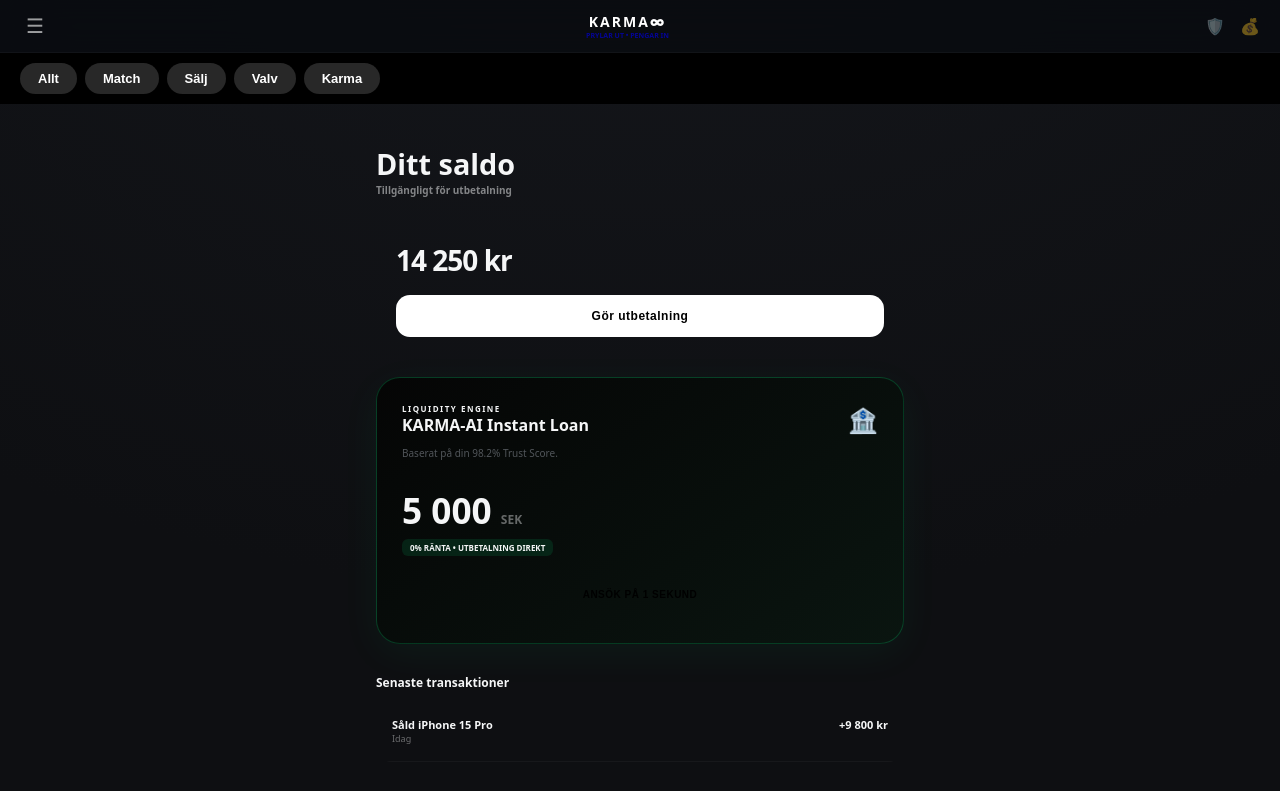
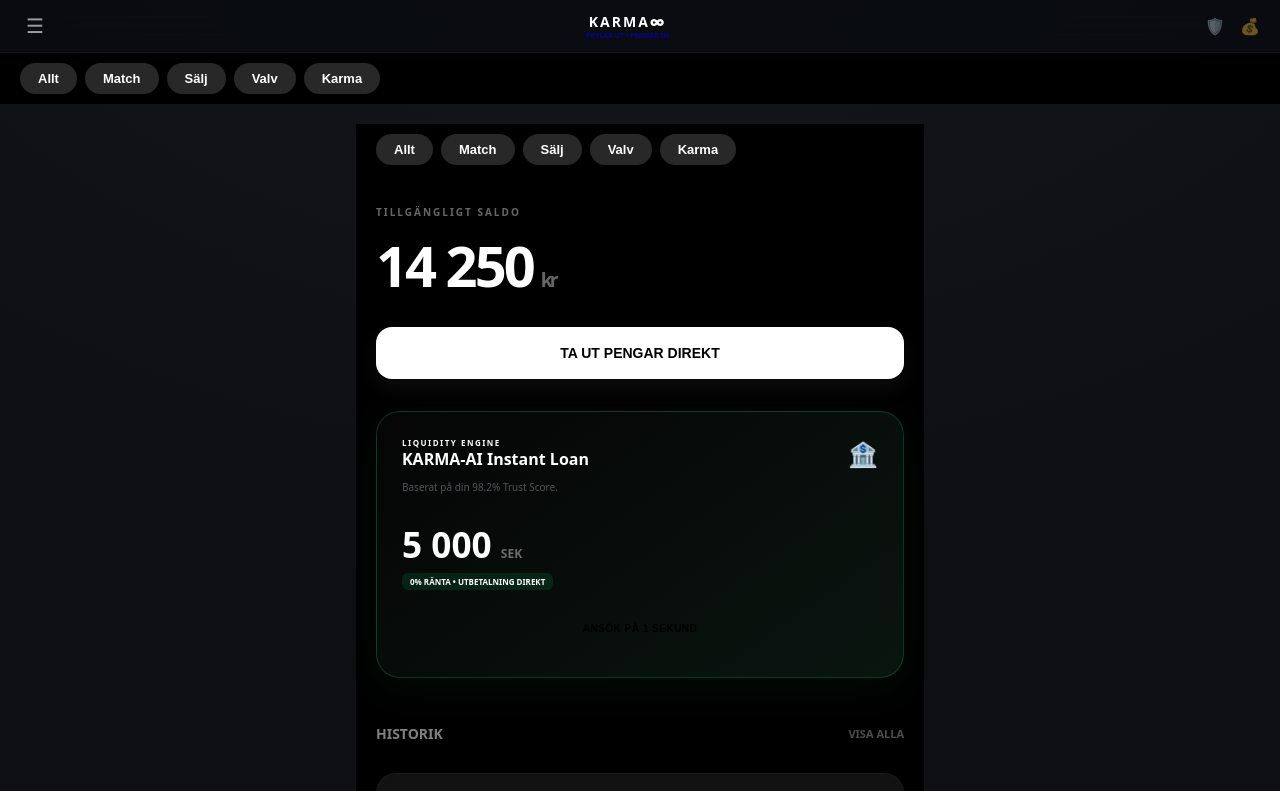
Before and after one commit to gascheckking/marketbeg-appGem, a Next.js app: page /wallet in a window 1280 px wide. Shown: the top 791 px of the page. Built offline with nearby package versions, Linux system fonts and the light colour scheme.

Commit message:
Update page.tsx

```diff
--- a/app/wallet/page.tsx
+++ b/app/wallet/page.tsx
@@ -1,7 +1,8 @@
-// app/wallet/page.tsx
+// // app/wallet/page.tsx
 "use client";
 
 import React, { useEffect, useState } from "react";
+import TopTabs from "@/components/TopTabs";
 import BegLoan from "@/components/BegLoan";
 
 export default function WalletPage() {
@@ -11,133 +12,85 @@ export default function WalletPage() {
     setMounted(true);
   }, []);
 
-  // Skyddar mot hydration mismatch
   if (!mounted) return null;
 
   return (
-    <div className="page-wrapper" style={{ padding: "20px" }}>
-      <header style={{ marginBottom: "24px" }}>
-        <h1
-          style={{
-            margin: 0,
-            fontSize: "1.8rem",
+    <div style={{ background: "#000", minHeight: "100vh", color: "#fff" }}>
+      <TopTabs />
+
+      <div style={{ padding: "30px 20px" }}>
+        {/* 1. BIG BALANCE HEADER (Fredde-touch) */}
+        <header style={{ marginBottom: "32px" }}>
+          <div style={{ fontSize: "10px", fontWeight: 900, opacity: 0.4, letterSpacing: "2px" }}>
+            TILLGÄNGLIGT SALDO
+          </div>
+          <div style={{
+            fontSize: "3.5rem",
             fontWeight: 900,
-          }}
-        >
-          Ditt saldo
-        </h1>
-        <div
-          style={{
-            fontSize: "10px",
-            opacity: 0.5,
-            fontWeight: 700,
-          }}
-        >
-          Tillgängligt för utbetalning
-        </div>
-      </header>
-
-      {/* SALDO */}
-      <div
-        className="glass-card"
-        style={{
-          padding: "20px",
-          marginBottom: "20px",
-          borderRadius: "20px",
-        }}
-      >
-        <div
-          style={{
-            fontSize: "28px",
-            fontWeight: 900,
-            letterSpacing: "-1px",
-          }}
-        >
-          14 250 kr
+            margin: "8px 0",
+            letterSpacing: "-3px",
+            display: "flex",
+            alignItems: "baseline",
+            gap: "8px"
+          }}>
+            14 250 <span style={{ fontSize: "1.2rem", opacity: 0.4 }}>kr</span>
           </div>
 
-        <button
-          className="primary-btn"
-          style={{
-            marginTop: "16px",
+          <button style={{
             width: "100%",
             background: "#fff",
             color: "#000",
-            padding: "14px",
-            borderRadius: "14px",
+            border: "none",
+            padding: "18px",
+            borderRadius: "16px",
             fontWeight: 900,
-            fontSize: "12px",
-          }}
-        >
-          Gör utbetalning
+            fontSize: "14px",
+            marginTop: "16px",
+            boxShadow: "0 10px 20px rgba(255,255,255,0.05)"
+          }}>
+            TA UT PENGAR DIREKT
           </button>
+        </header>
+
+        {/* 2. BEG LOAN - Din special-modul */}
+        <div style={{ marginBottom: "32px" }}>
+          <BegLoan price={5000} />
         </div>
 
-      {/* BELÅNING */}
-      <BegLoan price={5000} />
+        {/* 3. TRANSACTION HISTORY (Spotify Look) */}
+        <section>
+          <div style={{ display: "flex", justifyContent: "space-between", alignItems: "center", marginBottom: "16px" }}>
+            <h3 style={{ fontSize: "14px", fontWeight: 900, opacity: 0.5 }}>HISTORIK</h3>
+            <span style={{ fontSize: "11px", fontWeight: 700, opacity: 0.3 }}>VISA ALLA</span>
+          </div>
 
-      {/* TRANSAKTIONER */}
-      <section style={{ marginTop: "30px" }}>
-        <h3
-          style={{
-            fontSize: "12px",
-            fontWeight: 900,
-            marginBottom: "10px",
-          }}
-        >
-          Senaste transaktioner
-        </h3>
-
-        <div
-          className="glass-card"
-          style={{
-            borderRadius: "16px",
-            overflow: "hidden",
-          }}
-        >
+          <div style={{ display: "flex", flexDirection: "column", gap: "10px" }}>
             {[
-            {
-              label: "Såld iPhone 15 Pro",
-              amount: "+9 800 kr",
-              date: "Idag",
-            },
+              { label: "Såld iPhone 15 Pro", amount: "+9 800 kr", date: "Idag 12:45", type: "IN" },
+              { label: "Utbetalning Bank", amount: "-5 000 kr", date: "Igår", type: "OUT" },
             ].map((t, i) => (
               <div
                 key={i}
                 style={{
                   display: "flex",
                   justifyContent: "space-between",
-                padding: "16px",
-                borderBottom:
-                  i === 0 ? "1px solid rgba(255,255,255,0.04)" : "none",
+                  alignItems: "center",
+                  padding: "16px 20px",
+                  background: "#121212",
+                  borderRadius: "20px",
+                  border: "1px solid rgba(255,255,255,0.03)"
                 }}
               >
                 <div>
-                <div
-                  style={{
-                    fontWeight: 800,
-                    fontSize: "11px",
-                  }}
-                >
-                  {t.label}
-                </div>
-                <div
-                  style={{
-                    fontSize: "9px",
-                    opacity: 0.4,
-                  }}
-                >
-                  {t.date}
-                </div>
+                  <div style={{ fontWeight: 900, fontSize: "14px", marginBottom: "2px" }}>{t.label}</div>
+                  <div style={{ fontSize: "10px", opacity: 0.4, fontWeight: 700 }}>{t.date}</div>
                 </div>
 
-              <div
-                style={{
+                <div style={{
                   fontWeight: 900,
-                  color: "var(--neon-mint)",
-                  fontSize: "11px",
-                }}
-              >
+                  fontSize: "14px",
+                  color: t.type === "IN" ? "#1DB954" : "#fff"
+                }}>
                   {t.amount}
                 </div>
               </div>
@@ -145,5 +98,6 @@ export default function WalletPage() {
           </div>
         </section>
       </div>
+    </div>
   );
 }
```
Lines whose indentation alone changed are shown as unchanged.
